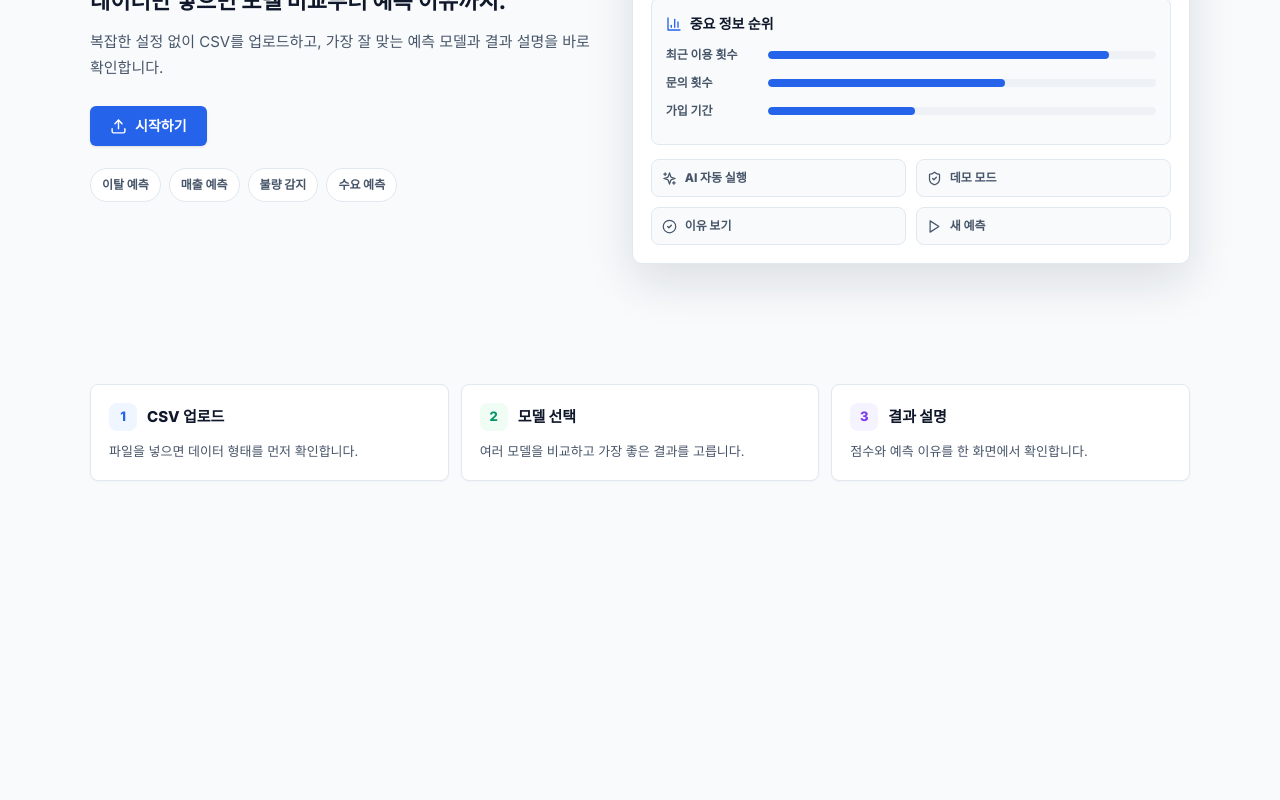
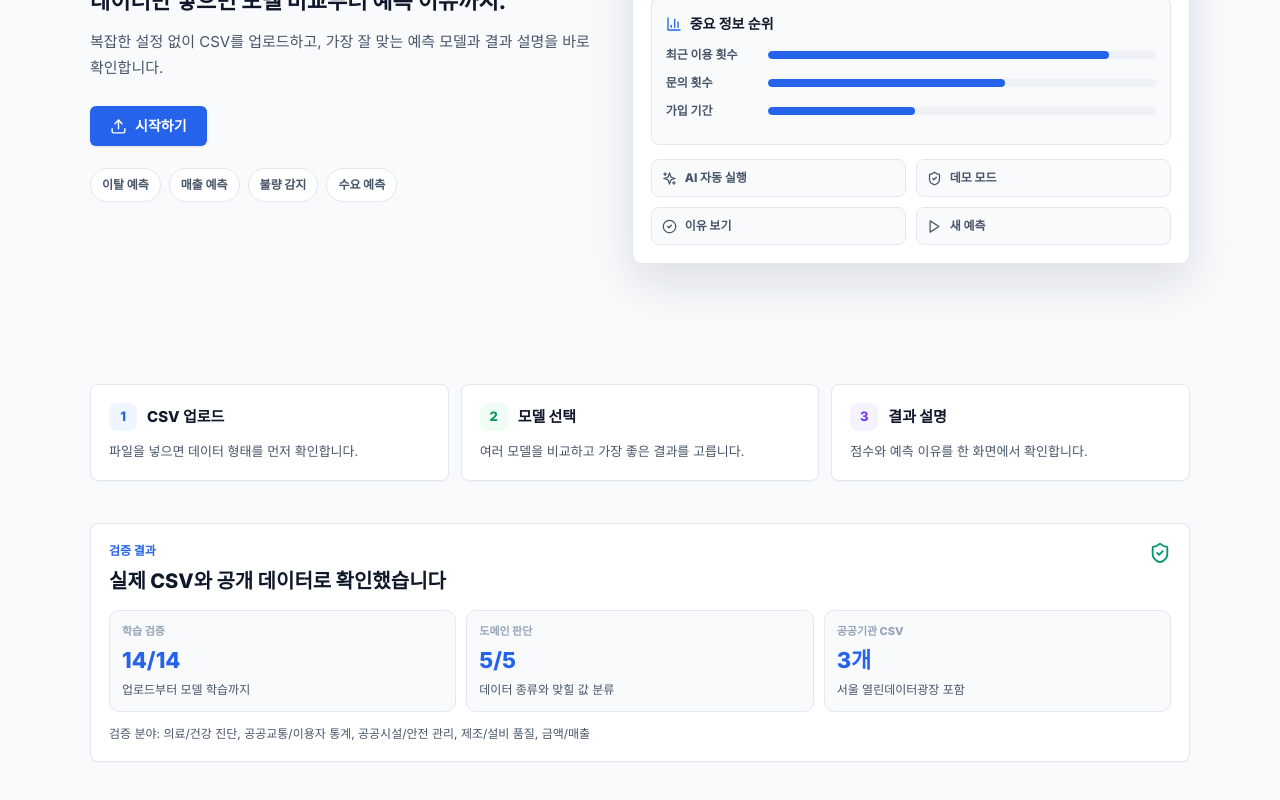
Before and after one commit to ohsewool/-, a React (Vite) app in the folder frontend/: page / in a window 1280 px wide. Shown: the part 416-1216 px from the top of the page. Before the commit the page ends 939 px from the top, so only its background shows below. Built offline with nearby package versions, Linux system fonts and the light colour scheme; no server answers.

Commit message:
feat: show validation proof on home page

```diff
--- /dev/null
+++ b/frontend/src/components/ValidationProof.jsx
@@ -0,0 +1,54 @@
+import { useEffect, useState } from 'react'
+import { ShieldCheck } from 'lucide-react'
+import api from '../api'
+
+const fallback = {
+  training: { total_cases: 14, passed_cases: 14, failed_cases: 0 },
+  domain: { checked_cases: 5, passed_cases: 5, failed_cases: 0 },
+  public_institution_cases: 3,
+  domains: ['의료/건강 진단', '공공교통/이용자 통계', '공공시설/안전 관리', '제조/설비 품질', '금액/매출'],
+}
+
+export default function ValidationProof() {
+  const [data, setData] = useState(fallback)
+
+  useEffect(() => {
+    api.get('/validation-summary')
+      .then(res => setData({ ...fallback, ...res.data }))
+      .catch(() => setData(fallback))
+  }, [])
+
+  const training = data.training || fallback.training
+  const domain = data.domain || fallback.domain
+  const metrics = [
+    ['학습 검증', `${training.passed_cases}/${training.total_cases}`, '업로드부터 모델 학습까지'],
+    ['도메인 판단', `${domain.passed_cases}/${domain.checked_cases}`, '데이터 종류와 맞힐 값 분류'],
+    ['공공기관 CSV', `${data.public_institution_cases}개`, '서울 열린데이터광장 포함'],
+  ]
+
+  return (
+    <section style={{ padding: '0 28px 46px' }}>
+      <div className="card" style={{ width: 'min(1100px, 100%)', margin: '0 auto', padding: 18 }}>
+        <div style={{ display: 'flex', justifyContent: 'space-between', gap: 18, alignItems: 'flex-start', marginBottom: 14 }}>
+          <div>
+            <p style={{ margin: '0 0 6px', fontSize: 12, color: '#2563eb', fontWeight: 900 }}>검증 결과</p>
+            <h2 style={{ margin: 0, fontSize: 20, fontWeight: 900 }}>실제 CSV와 공개 데이터로 확인했습니다</h2>
+          </div>
+          <ShieldCheck size={22} color="#059669" />
+        </div>
+        <div style={{ display: 'grid', gridTemplateColumns: 'repeat(auto-fit, minmax(190px, 1fr))', gap: 10, marginBottom: 12 }}>
+          {metrics.map(([label, value, desc]) => (
+            <div key={label} style={{ border: '1px solid var(--border)', borderRadius: 10, padding: 12, background: 'var(--surface-alt)' }}>
+              <p style={{ margin: '0 0 5px', fontSize: 11, color: 'var(--text-label)', fontWeight: 800 }}>{label}</p>
+              <p style={{ margin: '0 0 4px', fontSize: 22, color: '#2563eb', fontWeight: 950 }}>{value}</p>
+              <p style={{ margin: 0, fontSize: 12, color: 'var(--text-2)', lineHeight: 1.45 }}>{desc}</p>
+            </div>
+          ))}
+        </div>
+        <p style={{ margin: 0, fontSize: 12, color: 'var(--text-2)', lineHeight: 1.6 }}>
+          검증 분야: {(data.domains || fallback.domains).slice(0, 6).join(', ')}
+        </p>
+      </div>
+    </section>
+  )
+}
--- a/frontend/src/pages/Home.jsx
+++ b/frontend/src/pages/Home.jsx
@@ -3,6 +3,7 @@ import { BarChart3, CheckCircle2, Moon, Play, ShieldCheck, Sparkles, Sun, Upload
 import { useTheme } from '../ThemeContext'
 import { Button } from '../components/ui/button'
 import { Badge } from '../components/ui/badge'
+import ValidationProof from '../components/ValidationProof'
 
 const steps = [
   ['CSV 업로드', '파일을 넣으면 데이터 형태를 먼저 확인합니다.'],
@@ -113,6 +114,7 @@ export default function Home() {
             ))}
           </div>
         </section>
+        <ValidationProof />
       </main>
     </div>
   )
```
Also changed, not shown: 4 other files (tests, documents, lock files or other folders).
